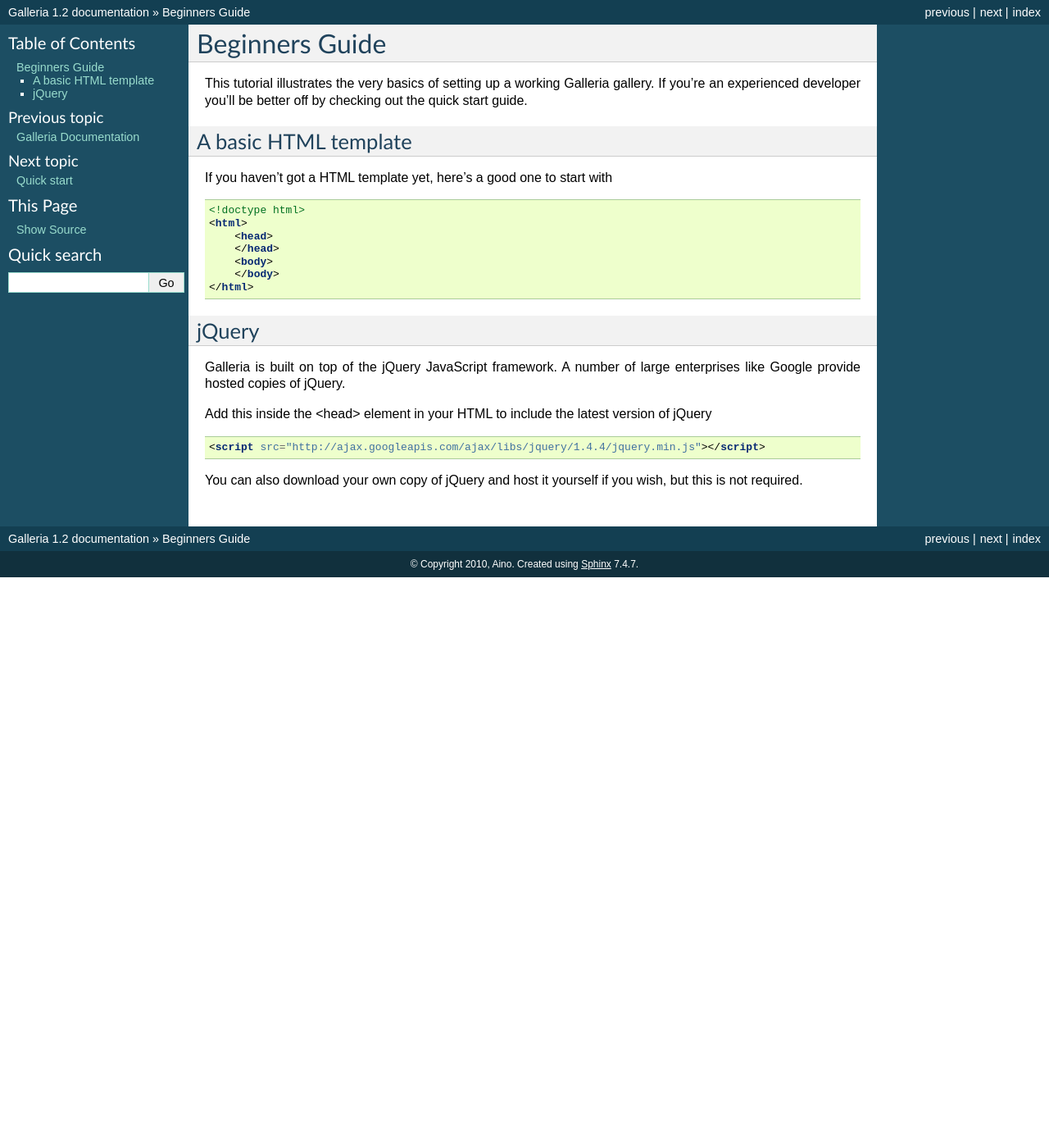
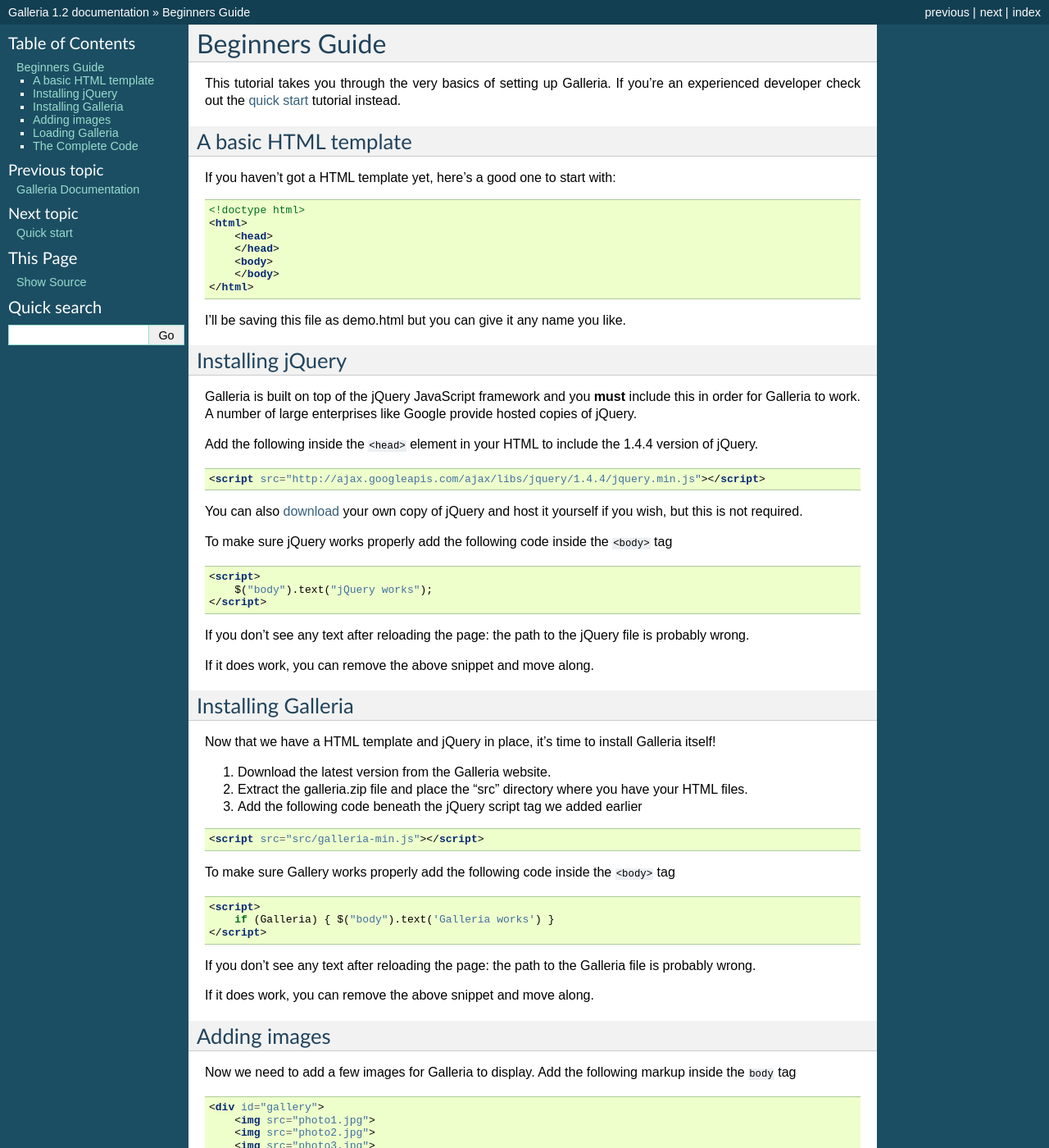
Before and after one commit to GalleriaJS/galleria, a Sphinx documentation site: the page built from docs/getting_started/beginners_guide.rst, in a window 1280 px wide and 1400 px high. Shown: the whole window at 82% size. Built offline with Sphinx 7.4.7, drawn with Linux system fonts in a browser that asks for light colours; some of the changed text lies outside the part shown.

Commit message:
added beginners guide

```diff
--- a/docs/getting_started/beginners_guide.rst
+++ b/docs/getting_started/beginners_guide.rst
@@ -2,13 +2,12 @@
 Beginners Guide
 ***************
 
-This tutorial illustrates the very basics of setting up a working Galleria gallery. If you're an experienced developer you'll be better off by checking out the quick start guide.
-
+This tutorial takes you through the very basics of setting up Galleria. If you're an experienced developer check out the :ref:`quick start <quick-start>` tutorial instead.
 
 A basic HTML template
 =====================
 
-If you haven't got a HTML template yet, here's a good one to start with
+If you haven't got a HTML template yet, here's a good one to start with:
 
 .. code-block:: html
 
@@ -20,15 +19,117 @@
         </body>
     </html>
 
-jQuery
-======
+I'll be saving this file as demo.html but you can give it any name you like.
 
-Galleria is built on top of the jQuery JavaScript framework. A number of large enterprises like Google provide hosted copies of jQuery.
+Installing jQuery
+=================
 
-Add this inside the <head> element in your HTML to include the latest version of jQuery
+Galleria is built on top of the jQuery JavaScript framework and you **must** include this in order for Galleria to work. A number of large enterprises like Google provide hosted copies of jQuery.
+
+Add the following inside the ``<head>`` element in your HTML to include the 1.4.4 version of jQuery.
 
 .. code-block:: html
 
     <script src="http://ajax.googleapis.com/ajax/libs/jquery/1.4.4/jquery.min.js"></script>
 
-You can also download your own copy of jQuery and host it yourself if you wish, but this is not required.
+You can also `download <http://docs.jquery.com/Downloading_jQuery>`_ your own copy of jQuery and host it yourself if you wish, but this is not required.
+
+To make sure jQuery works properly add the following code inside the ``<body>`` tag
+
+.. code-block:: html
+
+    <script>
+        $("body").text("jQuery works");
+    </script>
+
+If you don't see any text after reloading the page: the path to the jQuery file is probably wrong.
+
+If it does work, you can remove the above snippet and move along.
+
+
+Installing Galleria
+===================
+
+Now that we have a HTML template and jQuery in place, it's time to install Galleria itself!
+
+1. Download the latest version from the Galleria website.
+2. Extract the galleria.zip file and place the "src" directory where you have your HTML files.
+3. Add the following code beneath the jQuery script tag we added earlier
+
+.. code-block:: html
+
+    <script src="src/galleria-min.js"></script>
+
+To make sure Gallery works properly add the following code inside the ``<body>`` tag
+
+.. code-block:: html
+
+    <script>
+        if (Galleria) { $("body").text('Galleria works') }
+    </script>
+
+If you don’t see any text after reloading the page: the path to the Galleria file is probably wrong.
+
+If it does work, you can remove the above snippet and move along.
+
+
+Adding images
+=============
+
+Now we need to add a few images for Galleria to display. Add the following markup inside the ``body`` tag
+
+.. code-block:: html
+
+    <div id="gallery">
+        <img src="photo1.jpg">
+        <img src="photo2.jpg">
+        <img src="photo3.jpg">
+    </div>
+
+
+Loading Galleria
+================
+
+All we need to do now is load galleria itself. Add the following script right before the closing ``body`` tag
+
+.. code-block:: html
+
+    <script>
+        Galleria.loadTheme('src/themes/classic/galleria.classic.js');
+        $("#gallery").galleria({
+            width: 500,
+            height: 500,
+        });
+    </script>
+
+Reload the page. Ta-da! You should see the very basic version of Galleria up and running
+
+
+The Complete Code
+=================
+
+Here's the complete code for what we've covered so far:
+
+.. code-block:: html
+
+    <!doctype html>
+    <html>
+        <head>
+            <script src="http://ajax.googleapis.com/ajax/libs/jquery/1.4.4/jquery.min.js"></script>
+            <script src="src/galleria.js"></script>
+        </head>
+        <body>
+            <div id="gallery">
+                <img src="photo1.jpg">
+                <img src="photo2.jpg">
+                <img src="photo3.jpg">
+            </div>
+            <script>
+                Galleria.loadTheme('src/themes/classic/galleria.classic.js');
+                $("#gallery").galleria({
+                    width: 500,
+                    height: 500,
+                });
+            </script>
+        </body>
+    </html>
--- a/docs/getting_started/quick_start.rst
+++ b/docs/getting_started/quick_start.rst
@@ -1,3 +1,5 @@
+.. _quick-start:
+
 ***********
 Quick start
 ***********
```
